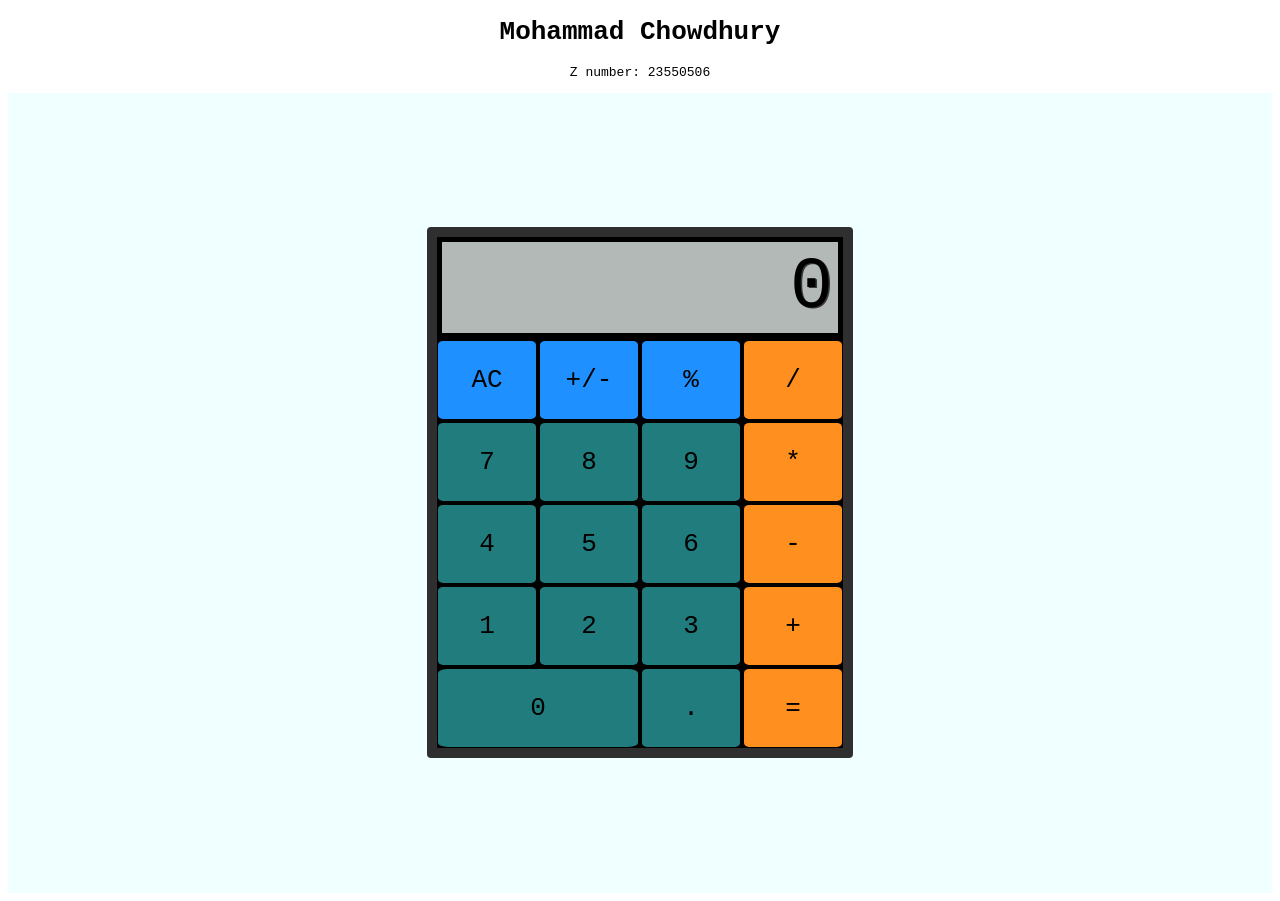
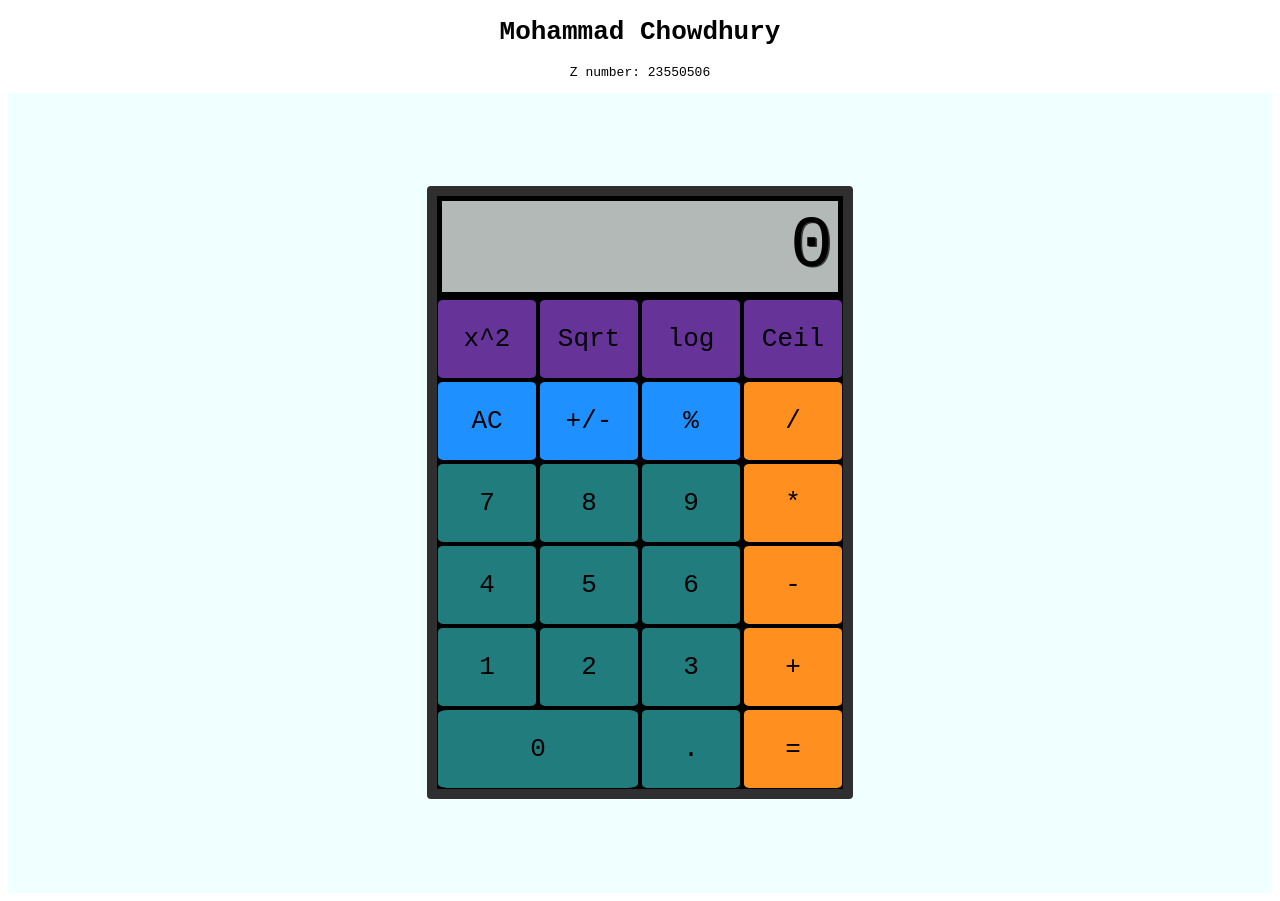
Before and after one commit to cop4808-spring-2023-fullstack-web/cop4808-git-and-github-fundamentals-mchowdhury2020, a plain HTML site: page GITHUB ASSIGNMENT/index.html in a window 1280 px wide. Drawn offline with Linux system fonts and the light colour scheme.

Commit message:
Added new row of buttons and added css for color

```diff
--- a/GITHUB ASSIGNMENT/index.html
+++ b/GITHUB ASSIGNMENT/index.html
@@ -12,6 +12,11 @@
         <main id="calc">
             <div id="container">
                 <div id="display">0</div>
+                <button type="button" class="squared" value="clear" data-key="8">x^2</button>
+                <button type="button" class="sqrt" value="sign" data-key="192">Sqrt</button>
+                <button type="button" class="log" value="percent" data-key="80">log</button>
+                <button type="button" class="ceiling" value="/" data-key="68">Ceil</button>
+
                 <button type="button" class="clear" value="clear" data-key="8">AC</button>
                 <button type="button" class="sign" value="sign" data-key="192">+/-</button>
                 <button type="button" class="percent" value="percent" data-key="80">%</button>
--- a/GITHUB ASSIGNMENT/styles/style.css
+++ b/GITHUB ASSIGNMENT/styles/style.css
@@ -20,7 +20,7 @@ html {
     border-radius: 4px;
     display: grid;
     grid-template-columns: repeat(4, 100px);
-    grid-template-rows: minmax(100px, auto) repeat(5, 80px);
+    grid-template-rows: minmax(100px, auto) repeat(6, 80px);
     gap: 2px;
 }
 
@@ -108,3 +108,27 @@ button {
 .percent:active {
     background-color: rgb(123, 189, 255);
 }
+.squared{
+    background-color: rebeccapurple;
+}
+.sqrt{
+    background-color: rebeccapurple;
+}
+.log{
+    background-color: rebeccapurple;
+}
+.ceiling{
+    background-color: rebeccapurple;
+}
+.squared:active{
+    background-color: rgba(102, 51, 153, 0.427);
+}
+.sqrt:active{
+    background-color: rgba(102, 51, 153, 0.427);;
+}
+.log:active{
+    background-color: rgba(102, 51, 153, 0.427);;
+}
+.ceiling:active{
+    background-color: rgba(102, 51, 153, 0.427);;
+}
```
